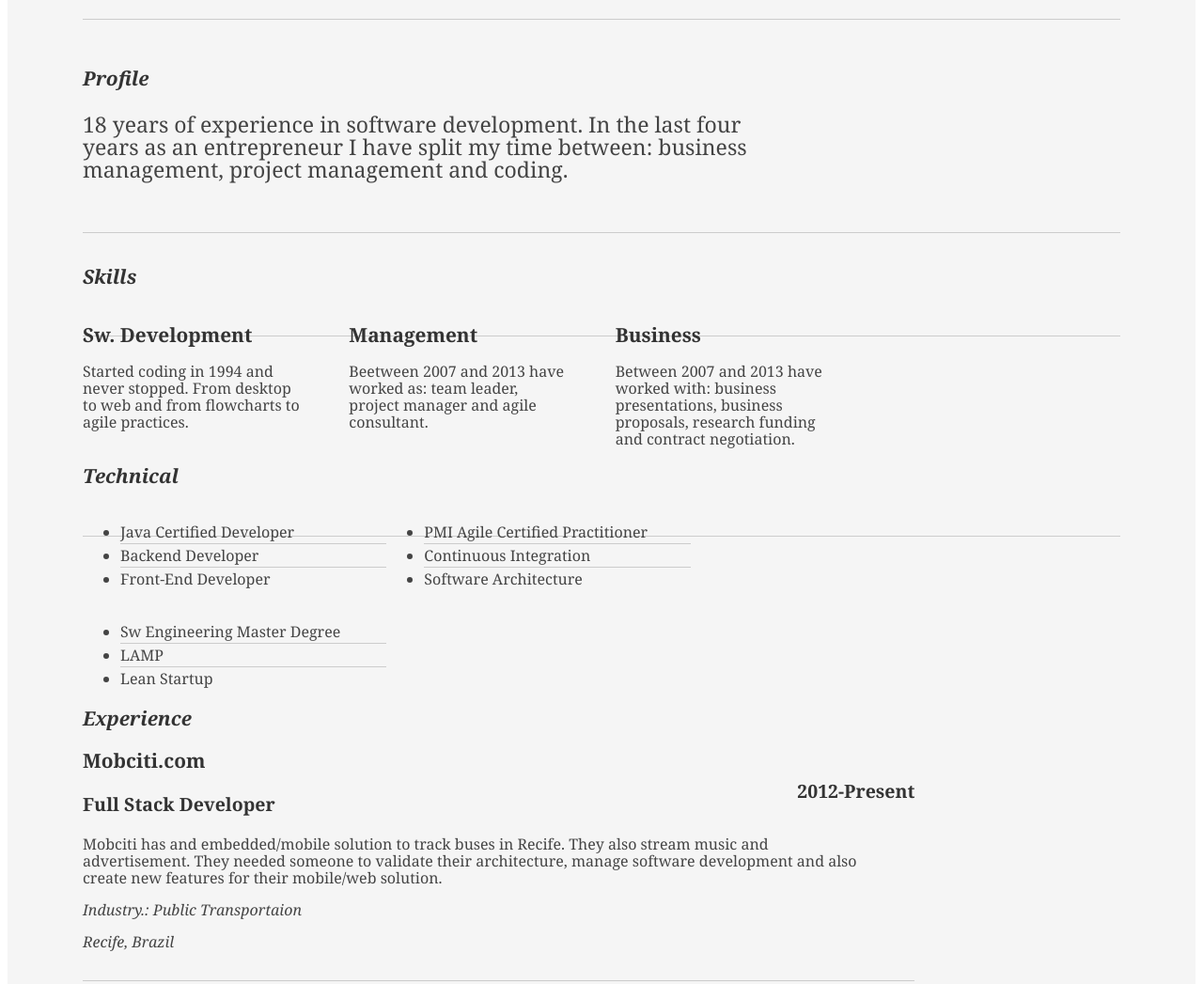
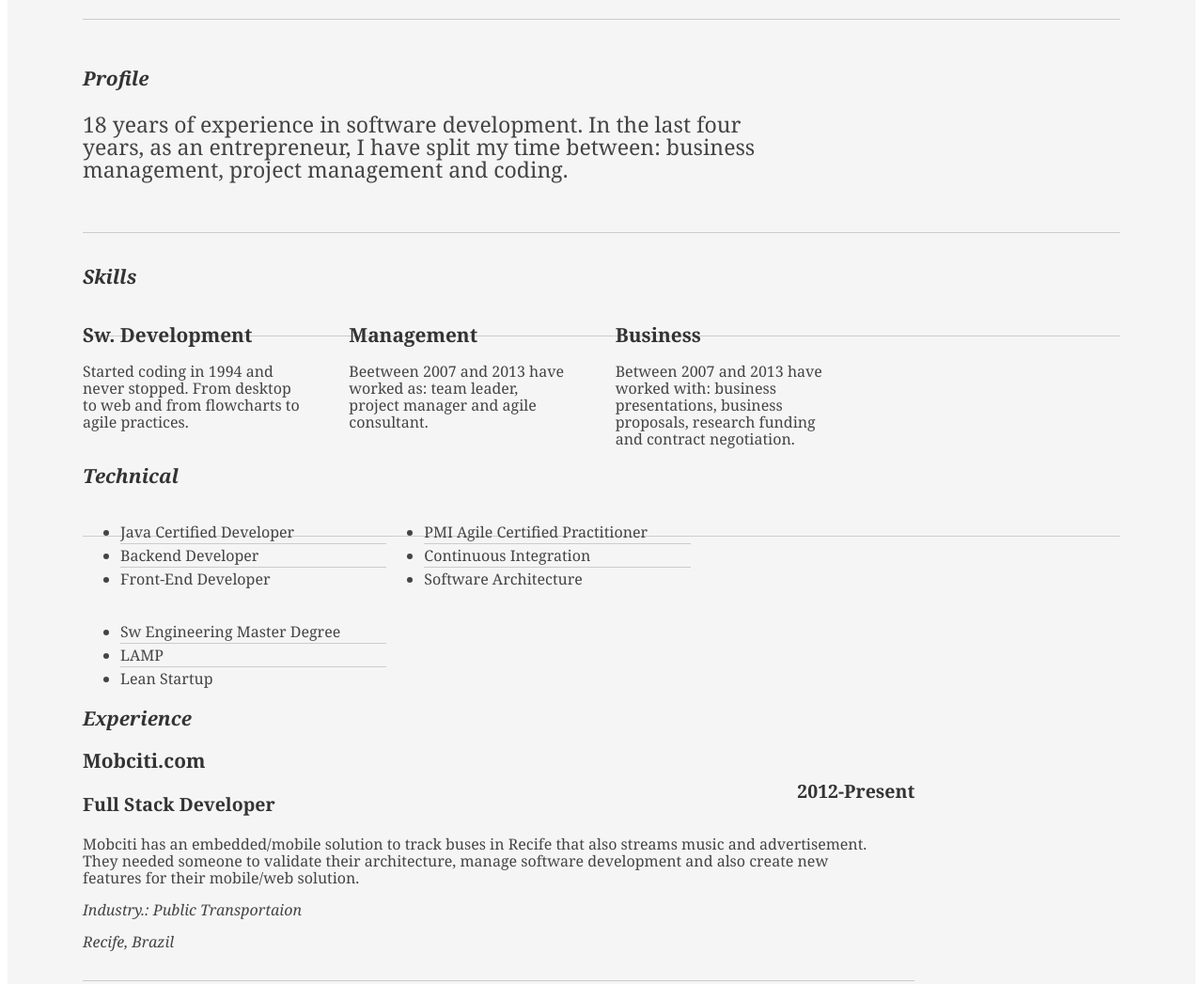
Before and after one commit to eduardocruz/eduardocruz.github.com, a plain HTML site: page index.html in a window 1280 px wide. Shown: the part 380-1427 px from the top of the page at 94% size. Drawn offline with Linux system fonts and the light colour scheme; a small style sheet from the web is missing.

Commit message:
Fixing Typos

```diff
--- a/index.html
+++ b/index.html
@@ -44,7 +44,7 @@
 						</div>
 						<div class="yui-u">
 							<p class="enlarge">
-								18 years of experience in software development. In the last four years as an entrepreneur I have split my time between: business management, project management and coding.
+								18 years of experience in software development. In the last four years, as an entrepreneur, I have split my time between: business management, project management and coding.
 							</p>
 						</div>
 					</div><!--// .yui-gf -->
@@ -110,7 +110,7 @@
 								<h2>Mobciti.com</h2>
 								<h3>Full Stack Developer</h3>
 								<h4>2012-Present</h4>
-								<p>Mobciti has and embedded/mobile solution to track buses in Recife. They also stream music and advertisement. They needed someone to validate their architecture, manage software development and also
+								<p>Mobciti has an embedded/mobile solution to track buses in Recife that also streams music and advertisement. They needed someone to validate their architecture, manage software development and also
 								create new features for their mobile/web solution. </p
 								><p><i>Industry.: Public Transportaion</i></p>
 								<p><i>Recife, Brazil</i></p>
```
